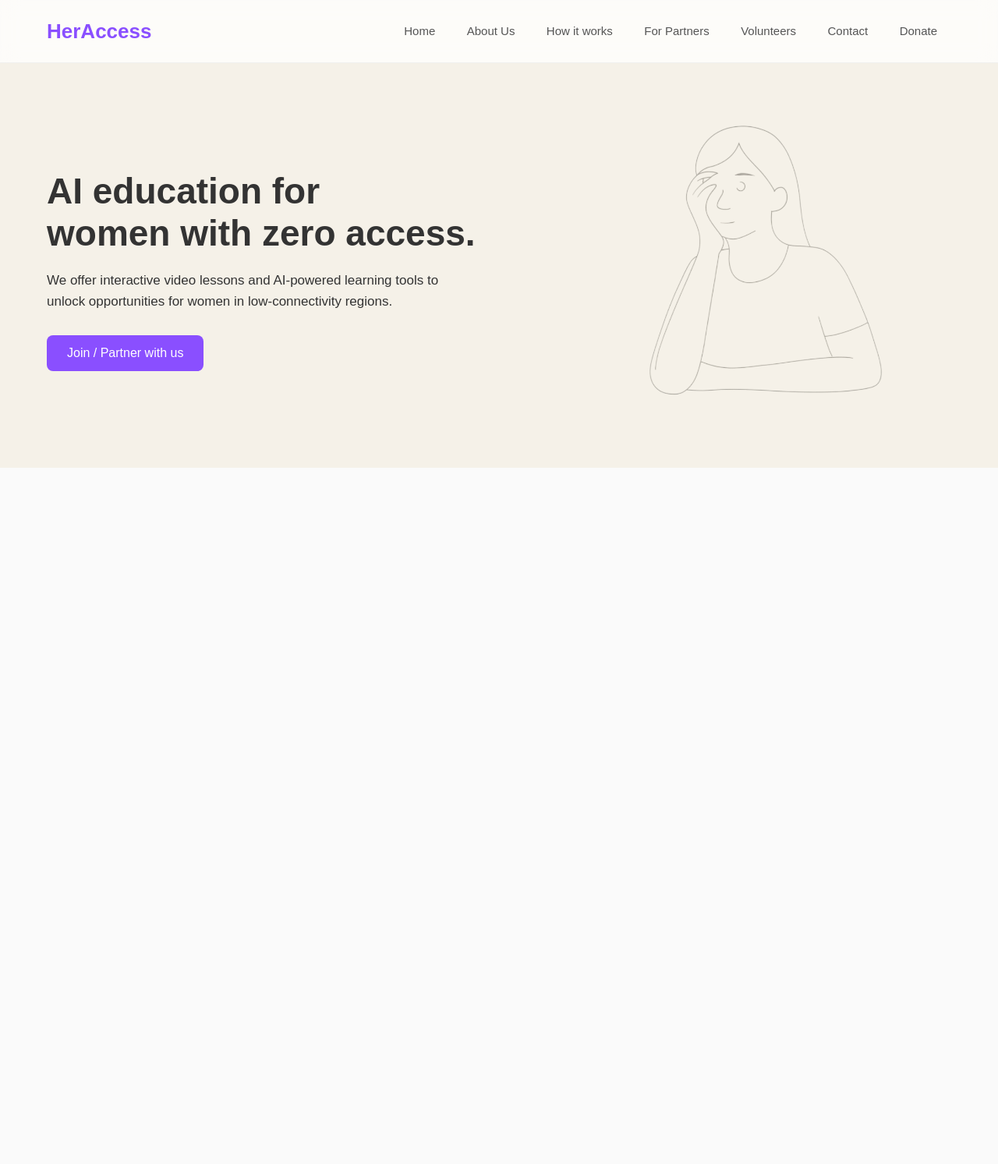
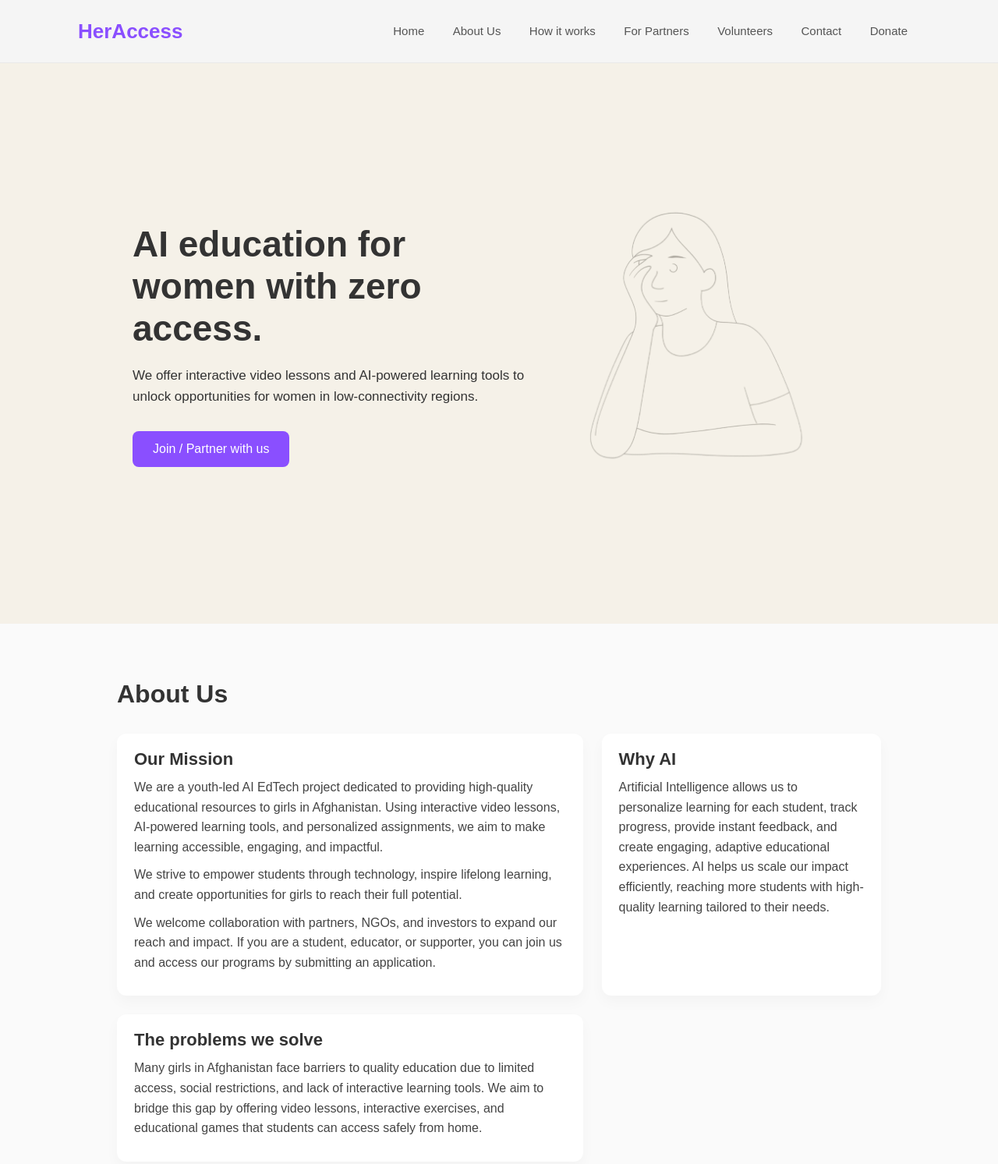
Before and after one commit to NikkyWay/heraccess-website, a plain HTML site: page index.html in a window 1280 px wide. Shown: the whole page at 78% size. Before the commit the page ends 800 px from the top, so only its background shows below. Drawn offline with Linux system fonts and the light colour scheme.

Commit message:
Add files via upload

```diff
--- a/index.html
+++ b/index.html
@@ -41,7 +41,54 @@
     </div>
 </section>
 
-<section id="about"></section>
+<section id="about" class="about-section">
+<div class="about-inner">
+    <h2 class="about-title">About Us</h2>
+
+    <div class="about-layout">
+    <div class="about-block about-mission">
+        <h3>Our Mission</h3>
+        <p>
+        We are a youth-led AI EdTech project dedicated to providing high-quality educational
+        resources to girls in Afghanistan. Using interactive video lessons, AI-powered learning
+        tools, and personalized assignments, we aim to make learning accessible, engaging,
+        and impactful.
+        </p>
+        <p>
+        We strive to empower students through technology, inspire lifelong learning, and create
+        opportunities for girls to reach their full potential.
+        </p>
+        <p>
+        We welcome collaboration with partners, NGOs, and investors to expand our reach and impact.
+        If you are a student, educator, or supporter, you can join us and access our programs by
+        submitting an application.
+        </p>
+    </div>
+
+    <div class="about-block about-problems">
+        <h3>The problems we solve</h3>
+        <p>
+        Many girls in Afghanistan face barriers to quality education due to limited access,
+        social restrictions, and lack of interactive learning tools. We aim to bridge this gap
+        by offering video lessons, interactive exercises, and educational games that students
+        can access safely from home.
+        </p>
+    </div>
+
+    <div class="about-block about-ai">
+        <h3>Why AI</h3>
+        <p>
+        Artificial Intelligence allows us to personalize learning for each student, track progress,
+        provide instant feedback, and create engaging, adaptive educational experiences.
+        AI helps us scale our impact efficiently, reaching more students with high-quality learning
+        tailored to their needs.
+        </p>
+    </div>
+    </div>
+</div>
+</section>
+
+</section>
 <section id="how"></section>
 <section id="partners"></section>
 <section id="volunteers"></section>
--- a/style.css
+++ b/style.css
@@ -10,9 +10,9 @@ body {
 header {
     width: 100%;
     height: 80px;
-    background: rgba(255,255,255,0.75);
-    backdrop-filter: blur(12px);
-    -webkit-backdrop-filter: blur(12px);
+    background: rgba(245, 245, 245, 0.92); /* почти белый, но мягкий */
+    backdrop-filter: blur(16px);
+    -webkit-backdrop-filter: blur(16px);
     position: fixed;
     top: 0;
     left: 0;
@@ -25,11 +25,11 @@ header {
 
 header .inner {
     width: 100%;
-    max-width: 1400px;
-    padding: 0px 60px;
+    max-width: 1200px;
+    padding: 0 60px;
     display: flex;
     align-items: center;
-    justify-content: space-between;
+    justify-content: flex-start;
     box-sizing: border-box;
 }
 
@@ -39,8 +39,12 @@ header .inner {
     color: #8a4fff;
 }
 
+header nav {
+    margin-left: auto;      /* прижать меню вправо */
+}
+
 nav a {
-    margin: 0 18px;
+    margin: 0 16px;
     text-decoration: none;
     color: #555;
     font-size: 15px;
@@ -50,29 +54,22 @@ nav a:hover {
     color: #8a4fff;
 }
 
-.lang {
-    background: #dad9d7;
-    padding: 6px 12px;
-    border-radius: 6px;
-    font-size: 14px;
-    cursor: pointer;
-}
-
 /* ================= HERO ================= */
 
-/* фон героя + отступ от фиксированного хедера */
 .hero-wrapper {
-    max-height: 600px;
     width: 100%;
     background: #f5f1e8;
-    margin-top: 0px;          /* высота header */
+    margin-top: 80px;                         /* высота header */
+    min-height: calc(100vh - 80px);           /* ровно первый экран */
+    display: flex;
+    align-items: center;
     box-sizing: border-box;
 }
 
 .hero {
-    max-width: 1400px;
+    max-width: 1100px;
     margin: 0 auto;
-    padding: 0px 60px;   /* верх/бока/низ */
+    padding: 40px 60px 35px;
     display: flex;
     justify-content: space-between;
     align-items: center;
@@ -80,18 +77,30 @@ nav a:hover {
 }
 
 .hero-text {
-    max-width: 550px;
+    max-width: 520px;
+}
+
+.hero-tag {
+    display: inline-block;
+    padding: 6px 12px;
+    margin-bottom: 14px;
+    font-size: 12px;
+    letter-spacing: 0.03em;
+    text-transform: uppercase;
+    border-radius: 999px;
+    background: #efe6ff;
+    color: #7c3aed;
 }
 
 .hero h1 {
     font-size: 46px;
-    margin: 0 0 20px;          /* только снизу 20px */
+    margin: 0 0 20px;
 }
 
 .hero p {
     font-size: 17px;
     line-height: 1.6;
-    margin-bottom: 30px;
+    margin: 0 0 30px;
 }
 
 .btn {
@@ -109,14 +118,112 @@ nav a:hover {
 }
 
 .hero-img img {
-    width: 460px;
+    width: 420px;
     max-width: 100%;
     height: auto;
     opacity: 0.8;
 }
 
-/* ================= ДРУГИЕ СЕКЦИИ ================= */
+/* ================= ОБЩИЙ ОТСТУП СЕКЦИЙ НИЖЕ ================= */
 
 section {
-    padding: 0px 0;
+    padding: 0;
 }
+
+/* ===== ABOUT SECTION ===== */
+
+.about-section {
+    background: #fafafa;
+    padding: 72px 0 96px;
+    scroll-margin-top: 100px;
+}
+
+.about-inner {
+    max-width: 1100px;
+    margin: 0 auto;
+    padding: 0 60px;
+    box-sizing: border-box;
+}
+
+.about-title {
+    font-size: 32px;
+    font-weight: 600;
+    margin: 0 0 32px;
+}
+
+/* сетка: 2 блока слева, один справа */
+.about-layout {
+    display: grid;
+    grid-template-columns: 2fr 1.2fr;
+    grid-template-rows: auto auto;
+    gap: 24px;
+}
+
+/* базовый стиль блока */
+.about-block {
+    background: #ffffff;
+    border-radius: 12px;
+    padding: 20px 22px;
+    box-sizing: border-box;
+    box-shadow: 0 8px 18px rgba(0, 0, 0, 0.03);
+}
+
+.about-block h3 {
+    font-size: 22px;
+    margin: 0 0 10px;
+}
+
+.about-block p {
+    margin: 0 0 10px;
+    line-height: 1.6;
+    font-size: 16px;
+    color: #444;
+}
+
+/* позиционирование в гриде */
+.about-mission {
+    grid-column: 1;
+    grid-row: 1;
+}
+
+.about-problems {
+    grid-column: 1;
+    grid-row: 2;
+}
+
+.about-ai {
+    grid-column: 2;
+    grid-row: 1;
+}
+
+/* адаптив: на мобильных всё в столбик */
+@media (max-width: 900px) {
+    header .inner {
+        padding: 0 20px;
+    }
+
+    .hero {
+        padding: 40px 20px 60px;
+        flex-direction: column;
+        text-align: left;
+        gap: 32px;
+    }
+
+    .hero-img img {
+        width: 260px;
+    }
+
+    .about-inner {
+        padding: 0 20px;
+    }
+
+    .about-layout {
+        grid-template-columns: 1fr;
+        grid-template-rows: auto;
+    }
+
+    .about-ai {
+        grid-column: 1;
+        grid-row: auto;
+    }
+}
```
